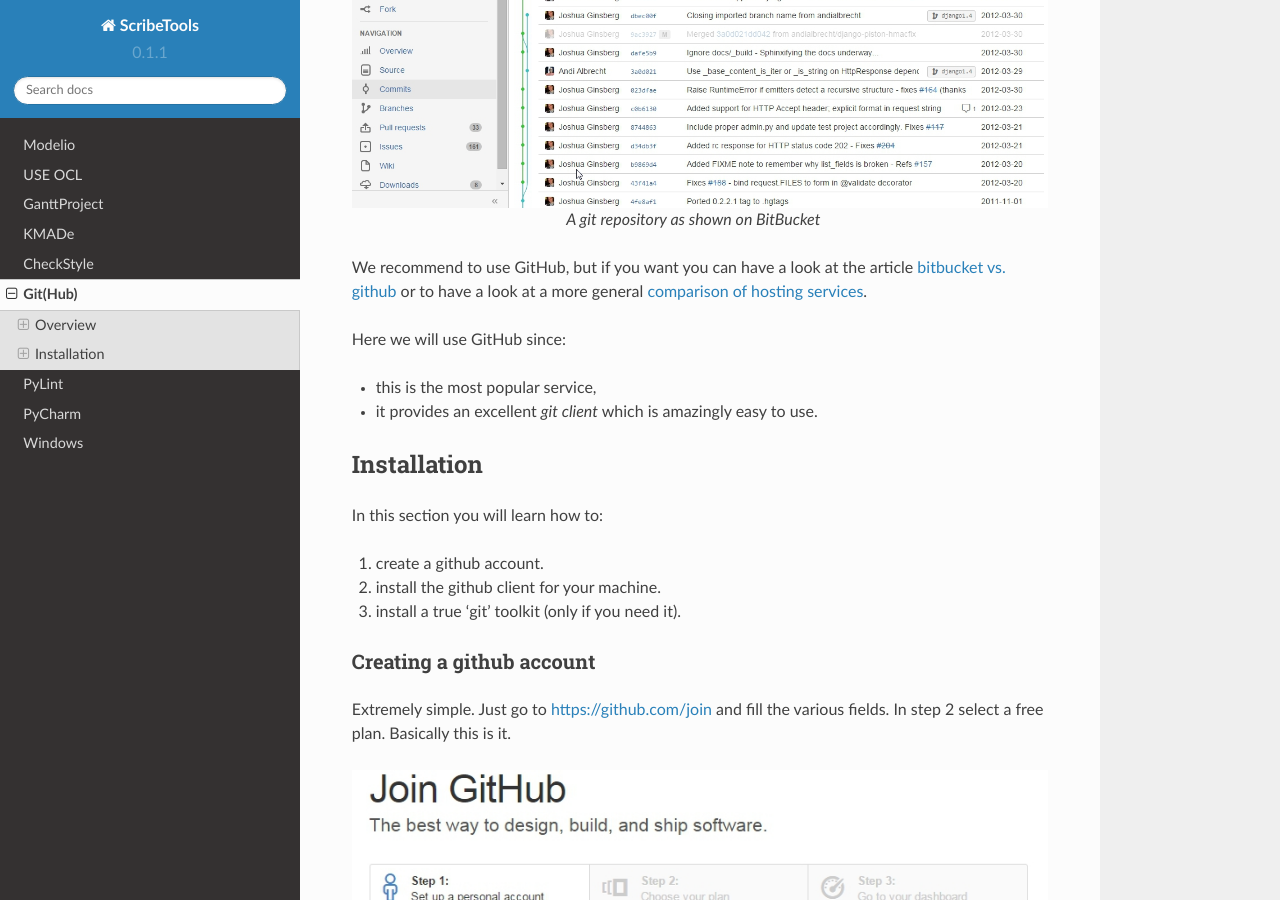
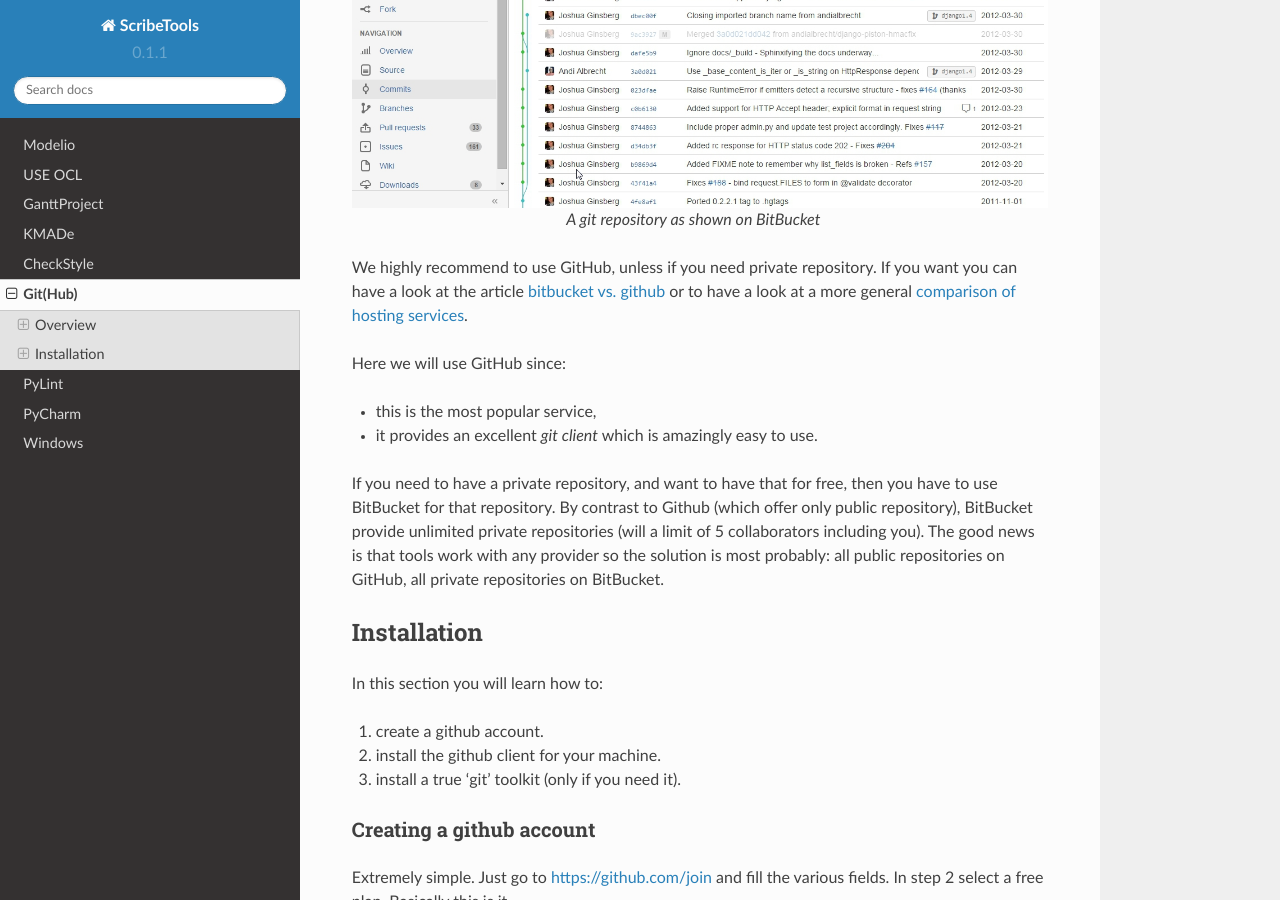
Before and after one commit to ScribesZone/ScribesTools, a Sphinx documentation site: the page built from docs/github/index.rst, in a window 1280 px wide and 900 px high, scrolled down 2090 px. Built offline with Sphinx 7.4.7 and the Read the Docs theme 2.0.0, drawn with Linux system fonts in a browser that asks for light colours.

Commit message:
added info about bitbucket free plans

```diff
--- a/docs/github/index.rst
+++ b/docs/github/index.rst
@@ -46,7 +46,8 @@
 
 If you need to collaborate with others to develop an open source project,
 GitHub_ or BitBucket_ are obvious solutions to consider, at least if you plan
-to use Git_. They both provide hosting public git repositories for free. GitHub and BitBucket have web-based interfaces to explore repositories.
+to use Git_. They both provide hosting public git repositories for free.
+GitHub and BitBucket have web-based interfaces to explore repositories.
 
 .. figure:: media/github-project.jpg
     :align: Center
@@ -58,14 +59,21 @@
 
     A git repository as shown on BitBucket
 
-We recommend to use GitHub, but if you want you can have a look
-at the article `bitbucket vs. github`_ or to have a look at a more general
-`comparison of hosting services`_.
+We highly recommend to use GitHub, unless if you need private repository.
+If you want you can have a look at the article `bitbucket vs. github`_ or
+to have a look at a more general `comparison of hosting services`_.
 
 Here we will use GitHub since:
 
 * this is the most popular service,
 * it provides an excellent *git client* which is amazingly easy to use.
+
+If you need to have a private repository, and want to have that for free,
+then you have to use BitBucket for that repository. By contrast to Github
+(which offer only public repository), BitBucket provide unlimited private
+repositories (will a limit of 5 collaborators including you). The good news
+is that tools work with any provider so the solution is most probably:
+all public repositories on GitHub, all private repositories on BitBucket.
 
 Installation
 ------------
```
